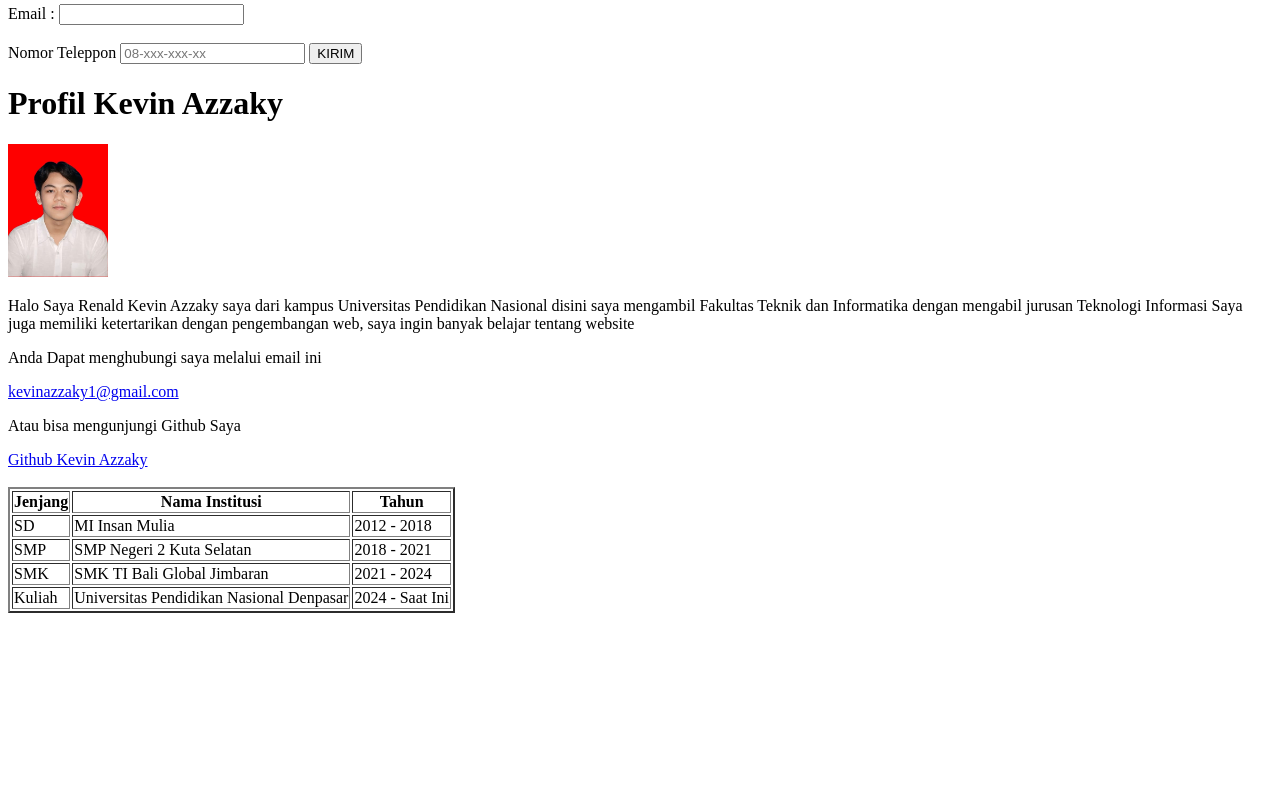
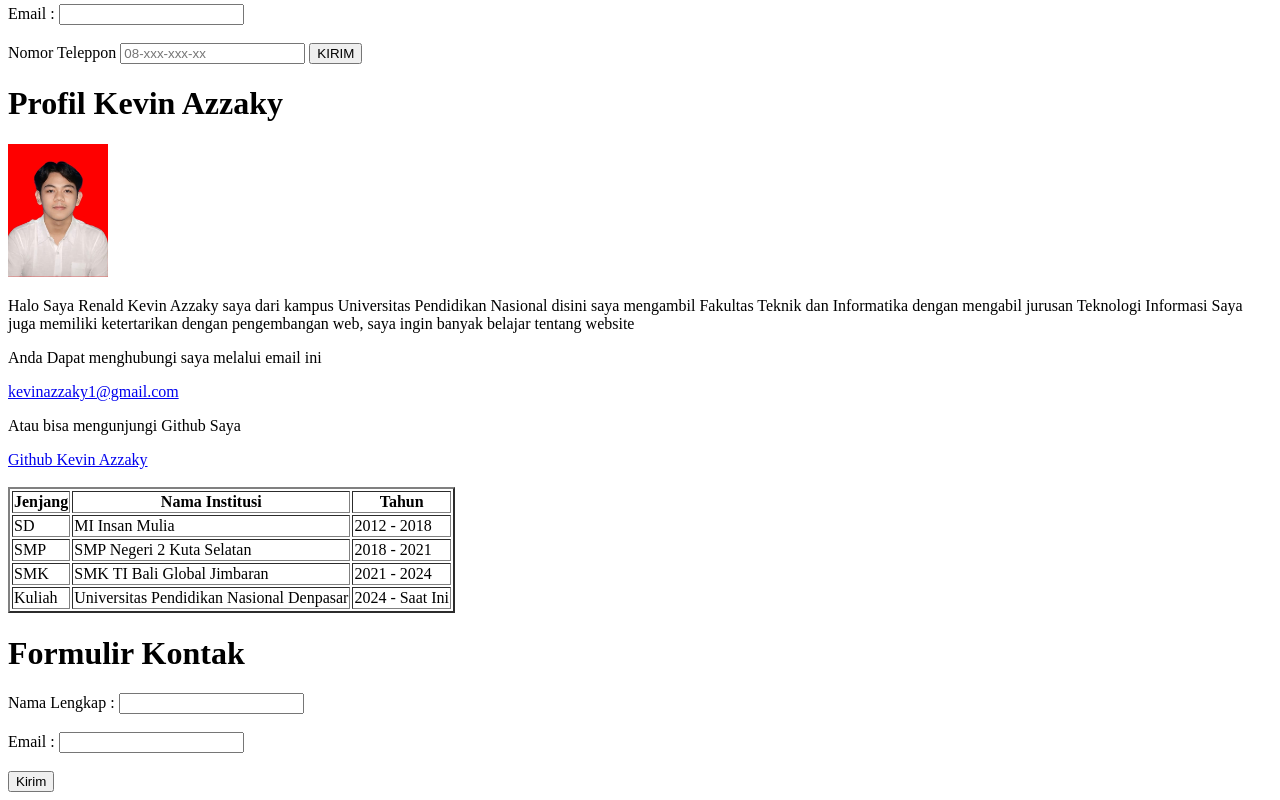
Before and after one commit to zakypacartifa/HTML, a plain HTML site: page Biodata.html in a window 1280 px wide. Shown: the part 1217-2017 px from the top of the page. Before the commit the page ends 1838 px from the top, so only its background shows below. Drawn offline with Linux system fonts and the light colour scheme.

Commit message:
Tugas Pratikum : membuat formulir kontak

```diff
--- a/Biodata.html
+++ b/Biodata.html
@@ -103,7 +103,7 @@
         name="telepon"
         placeholder="08-xxx-xxx-xx"
       />
-      <button type="submitx">KIRIM</button>
+      <button type="submit">KIRIM</button>
     </form>
   </body>
 </html>
@@ -162,5 +162,15 @@
         <td>2024 - Saat Ini</td>
       </tr>
     </table>
+    <h1>Formulir Kontak</h1>
+    <form action="#" method="post">
+      <label for="name">Nama Lengkap :</label>
+      <input type="text" name="fullname" id="name" required /><br /><br />
+
+      <label for="email"> Email :</label>
+      <input type="email" id="email" name="emailadd" required /><br /><br />
+
+      <button type="submit">Kirim</button>
+    </form>
   </body>
 </html>
```
